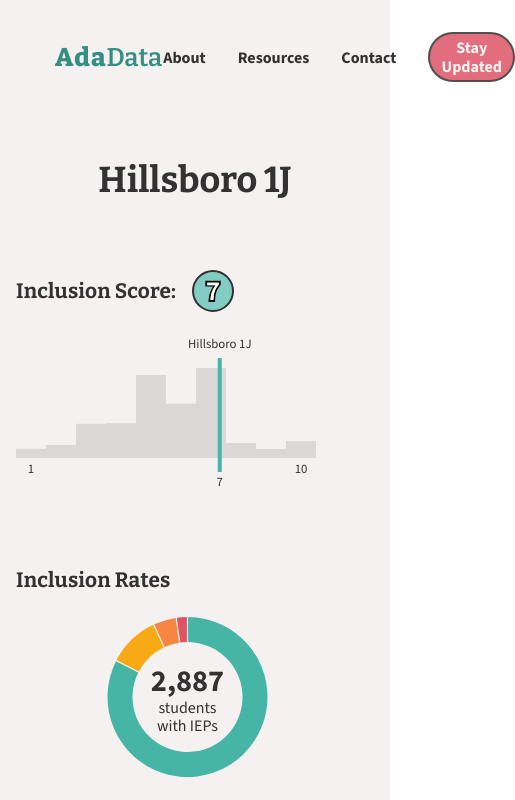
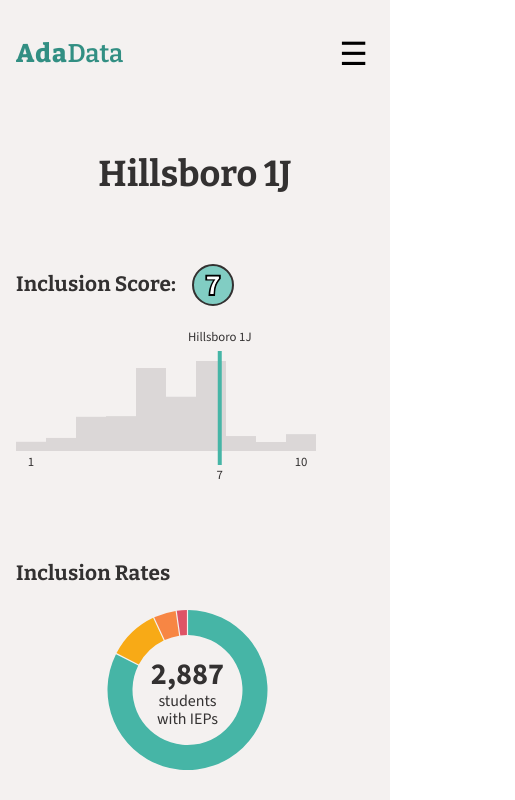
Before and after one commit to bronna/inclusion, a SvelteKit app: page /4100023 in a window 390 px wide. Shown: the top 800 px of the page, 515 px wide, since content can reach past the window. Built offline with nearby package versions, Linux system fonts and the light colour scheme.

Commit message:
mobile ui

```diff
--- a/src/components/Footer.svelte
+++ b/src/components/Footer.svelte
@@ -44,6 +44,12 @@
     }
   }
 
+  @media (max-width: 768px) {
+    footer {
+      padding: 2rem 0;
+    }
+  }
+
   .label {
     font-size: 0.95rem;
     letter-spacing: 0.025rem;
--- a/src/components/Header.svelte
+++ b/src/components/Header.svelte
@@ -1,10 +1,32 @@
 <script>
-  import Logo from "./Logo.svelte";
+  // import { writable } from 'svelte/store'
+  import Logo from "./Logo.svelte"
+
+  // const menuOpen = writable(false)
+  let menuOpen = false
 </script>
 
 <header>
   <Logo />
-  <nav>
+
+  <button
+    on:click={() => menuOpen = !menuOpen}
+    class="hamburger"
+  >
+    ☰
+  </button>
+
+  {#if menuOpen}
+    <nav class="mobile-nav show">
+      <button on:click={() => menuOpen = false} class="close-btn">x</button>
+      <a href="/about">About</a>
+      <a href="/resources">Resources</a>
+      <a href="/contact">Contact</a>
+      <a href="/subscribe" class="attention">Stay Updated</a>
+    </nav>
+  {/if}
+
+  <nav class="nav-links">
     <a href="/about">About</a>
     <a href="/resources">Resources</a>
     <a href="/contact">Contact</a>
@@ -17,24 +39,90 @@
     display: flex;
     justify-content: space-between; /* Aligns Logo to left and nav to right */
     align-items: center;
-    padding: 2rem 3rem; /* Adjusted for uniform padding */
+    padding: 2rem 1rem; /* Adjusted for uniform padding */
     background-color: var(--background-color);
   }
 
-  nav {
+  @media (max-width: 768px) {
+      header {
+          padding: 2rem 1rem;
+      }
+  }
+
+  .hamburger {
+    display: none;
+    background: none;
+    border: none;
+    font-size: 2rem;
+    cursor: pointer;
+  }
+
+  .nav-links {
+    display: flex;
+    gap: 2rem;
+  }
+
+  .mobile-nav {
+    display: flex;
+    flex-direction: column;
+    gap: 1rem;
+    position: fixed;
+    top: 0;
+    right: -100%;
+    bottom: 0;
+    width: 80%;
+    max-width: 300px;
+    transition: left 0.3s ease;
+    background-color: rgba(244, 241, 240, 0.9);
+    padding: 1rem;
+    box-shadow: 0 8px 16px rgba(0,0,0,0.1);
+    z-index: 10;
+  }
+
+  .mobile-nav.show {
+    right: 0;
+  }
+
+  .close-btn {
+    position: absolute;
+    top: 0.5rem;
+    right: 1rem;
+    background: none;
+    border: none;
+    font-size: 2rem;
+    font-weight: 600;
+    cursor: pointer;
+  }
+
+  @media (max-width: 768px) {
+    .nav-links {
+      display: none !important;
+    }
+
+    .hamburger {
+      display: block !important;
+    }
+
+    /* When menuOpen is true, the mobile nav is displayed */
+    .mobile-nav {
+      display: flex;
+    }
+  }
+
+  .nav-links {
     display: flex;
     align-items: center;
     gap: 2rem; /* Creates space between navigation links */
   }
 
-  nav a {
+  .nav-links a {
     text-decoration: none;
     color: var(--text-color); /* Replace with your color variable */
     font-weight: bold; /* Optional: Adjusts the font weight of nav links */
     line-height: 1.2;
   }
 
-  .attention {
+  .nav-links .attention {
     background-color: var(--separate-color); /* Replace with your color variable */
     color: var(--background-color); /* Replace with your color variable */
     padding: 0.25rem 0.7rem; /* Adjusted for uniform padding */
--- a/src/components/Logo.svelte
+++ b/src/components/Logo.svelte
@@ -22,7 +22,6 @@
     }
 
     .logo a {
-        margin-left: 7px;
         text-decoration: none;
         font-family: var(--font-headers);
         font-weight: 800;
--- a/src/components/Sources.svelte
+++ b/src/components/Sources.svelte
@@ -1,11 +1,11 @@
 <hr class="text-width" />
 
 <div class="data-source text-width">
-    <p>The <strong>inclusion score</strong> is calculated based on reported rates of how much time students with disabilities spend in regular classrooms, and compared to the other districts in the state.</p>
+    <p>The <strong>inclusion score</strong> is calculated based on reported rates of how much time students with disabilities spend in regular classrooms, compared to the other districts in the state.</p>
 
     <p><strong>Small districts</strong> have less than 500 students with IEPs. <strong>Large districts</strong> have 500 or more.</p>
 
-    <p>Data is from the <strong>2021-22 school year</strong> (unless otherwise noted) and comes from the <a href="https://www.ode.state.or.us/data/reportcard/media.aspx" target="_blank">Oregon Department of Education</a>. Geography data comes from the <a href="https://www.census.gov/cgi-bin/geo/shapefiles/index.php?year=2022&layergroup=School+Districts" target="_blank">US Census</a></p>
+    <p>Data is from the <strong>2021-22 school year</strong> (unless otherwise noted) and comes from the <a href="https://www.ode.state.or.us/data/reportcard/media.aspx" target="_blank">Oregon Department of Education</a>. Geography data comes from the <a href="https://www.census.gov/cgi-bin/geo/shapefiles/index.php?year=2022&layergroup=School+Districts" target="_blank">US Census</a>.</p>
 
     <p><a href="https://github.com/bronna/inclusion/tree/main/src/data" target="_blank">Methodology</a></p>
 </div>
```
Also changed, not shown: src/routes/+page.svelte (+9 -3 lines).
